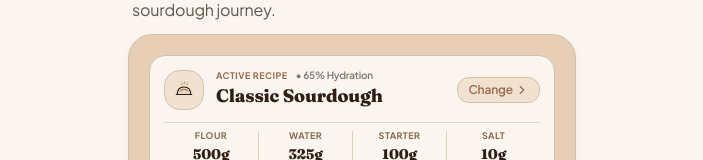
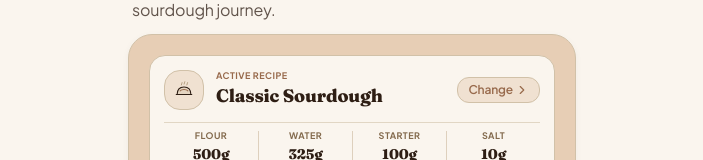
Before and after one commit to Daniel235Lobato/sourdough-timeline, a React (Vite) app: page / in a window 1280 px wide. Shown: the part 135-295 px from the top of the page, without its empty margins (288-991 px from the left). Built offline with nearby package versions, Linux system fonts and the light colour scheme; no server answers; the HTML template or start-up script is replaced by a standard one.

Commit message:
feat: remove hydration percentage from main card while keeping in recipe selection

```diff
--- a/src/components/home/HomeView.tsx
+++ b/src/components/home/HomeView.tsx
@@ -131,14 +131,9 @@ export const HomeView: React.FC<HomeViewProps> = ({
               </div>
 
               <div className="min-w-0">
-                <div className="flex items-center space-x-2">
-                  <span className="text-[9px] font-bold uppercase tracking-wider text-[#986A4C] block leading-none">
-                    Active Recipe
-                  </span>
-                  <span className="text-[10px] text-[#2E1E14]/60 font-semibold leading-none">
-                    • {selectedRecipe.hydration}% Hydration
-                  </span>
-                </div>
+                <span className="text-[9px] font-bold uppercase tracking-wider text-[#986A4C] block leading-none">
+                  Active Recipe
+                </span>
                 <h2 className="font-serif text-base sm:text-lg font-extrabold text-[#2E1E14] mt-0.5 leading-snug">
                   {selectedRecipe.name}
                 </h2>
```
